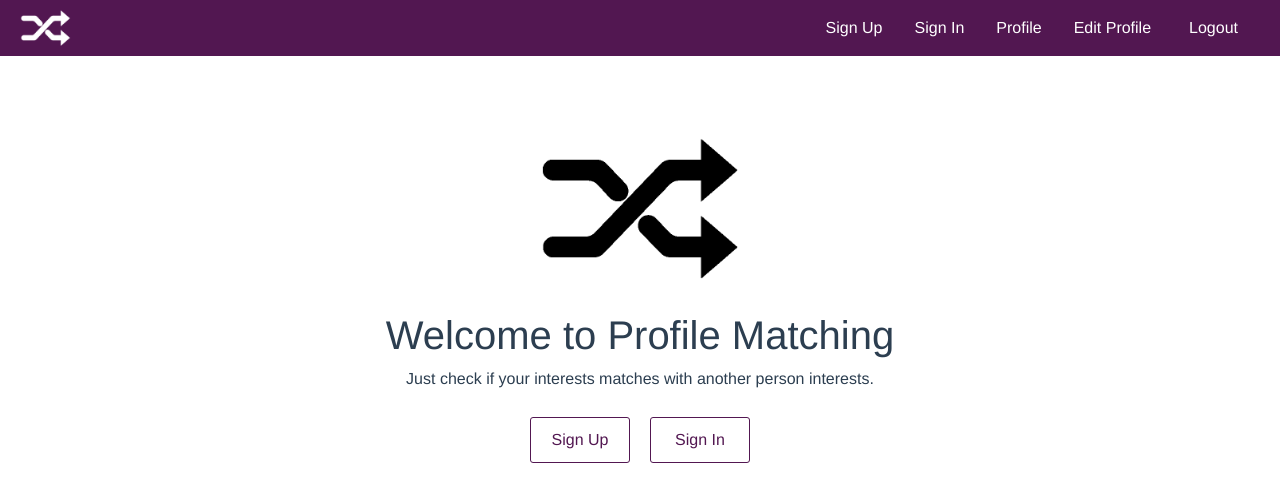
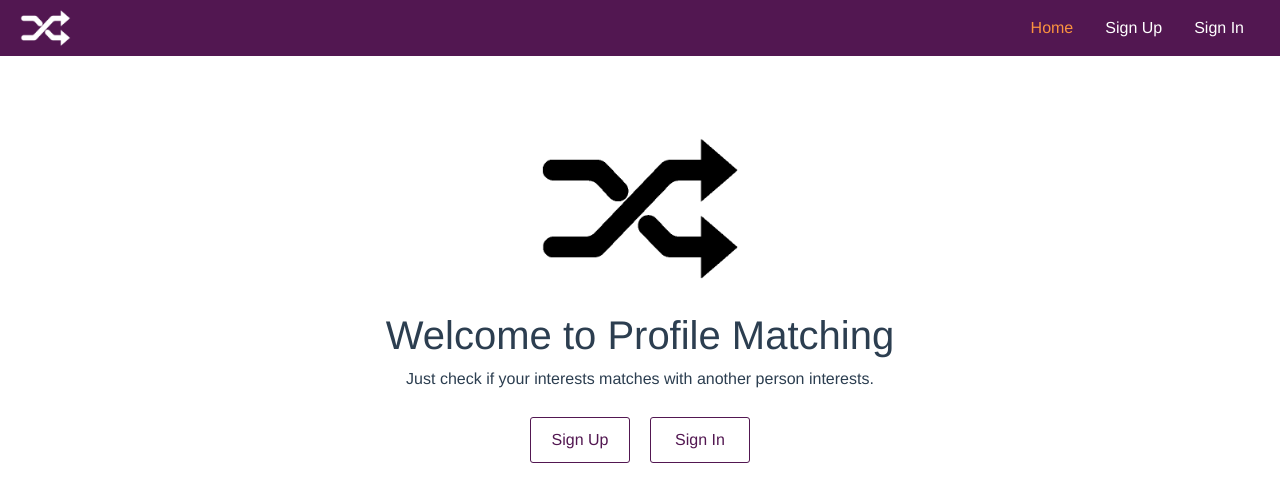
Before and after one commit to diegommarino/profile_matching_vue_js, a Vue app: page / in a window 1280 px wide. Shown: the top 502 px of the page. Built offline with nearby package versions, Linux system fonts and the light colour scheme.

Commit message:
[close #13]_context_menus
Context menus are now conditionally rendered.

```diff
--- a/src/components/header/Header.vue
+++ b/src/components/header/Header.vue
@@ -5,19 +5,22 @@
     </div>
     <nav>
       <ul>
-        <li>
+        <li v-if="!isLogedIn">
+          <router-link to="/" exact>Home</router-link>
+        </li>
+        <li v-if="!isLogedIn">
           <router-link to="/signup">Sign Up</router-link>
         </li>
-        <li>
+        <li v-if="!isLogedIn">
           <router-link to="/signin">Sign In</router-link>
         </li>
-        <li>
+        <li v-if="isLogedIn">
           <router-link to="/profile">Profile</router-link>
         </li>
-        <li>
+        <li v-if="isLogedIn">
           <router-link to="/profile-form">Edit Profile</router-link>
         </li>
-        <li>
+        <li v-if="isLogedIn">
           <button class="logout" @click.prevent="logout()">Logout</button>
         </li>
       </ul>
@@ -30,6 +33,12 @@ export default {
   methods: {
     logout () {
       this.$store.dispatch('signout')
+    }
+  },
+
+  computed: {
+    isLogedIn () {
+      return this.$store.getters.isAuthenticated
     }
   }
 }
```
